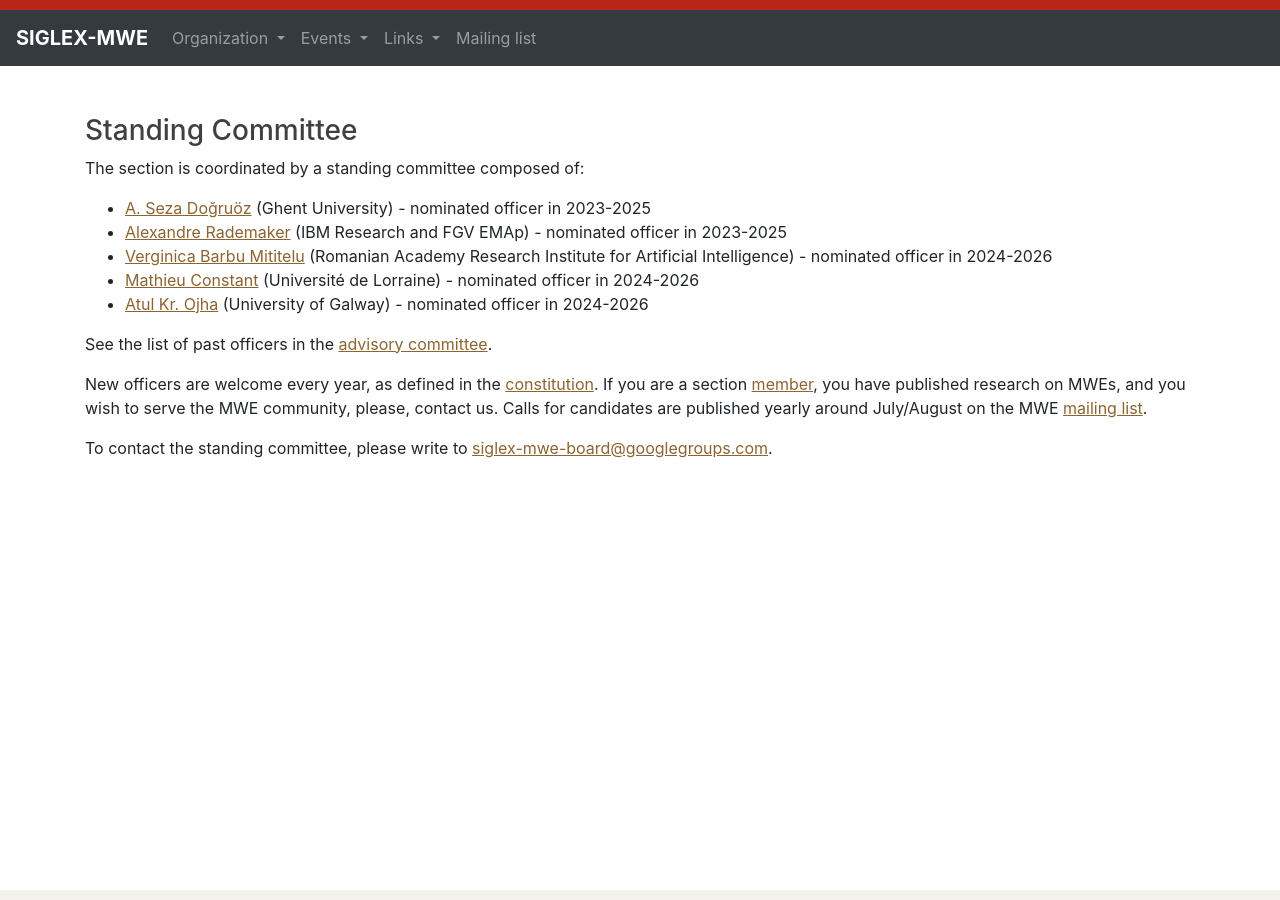
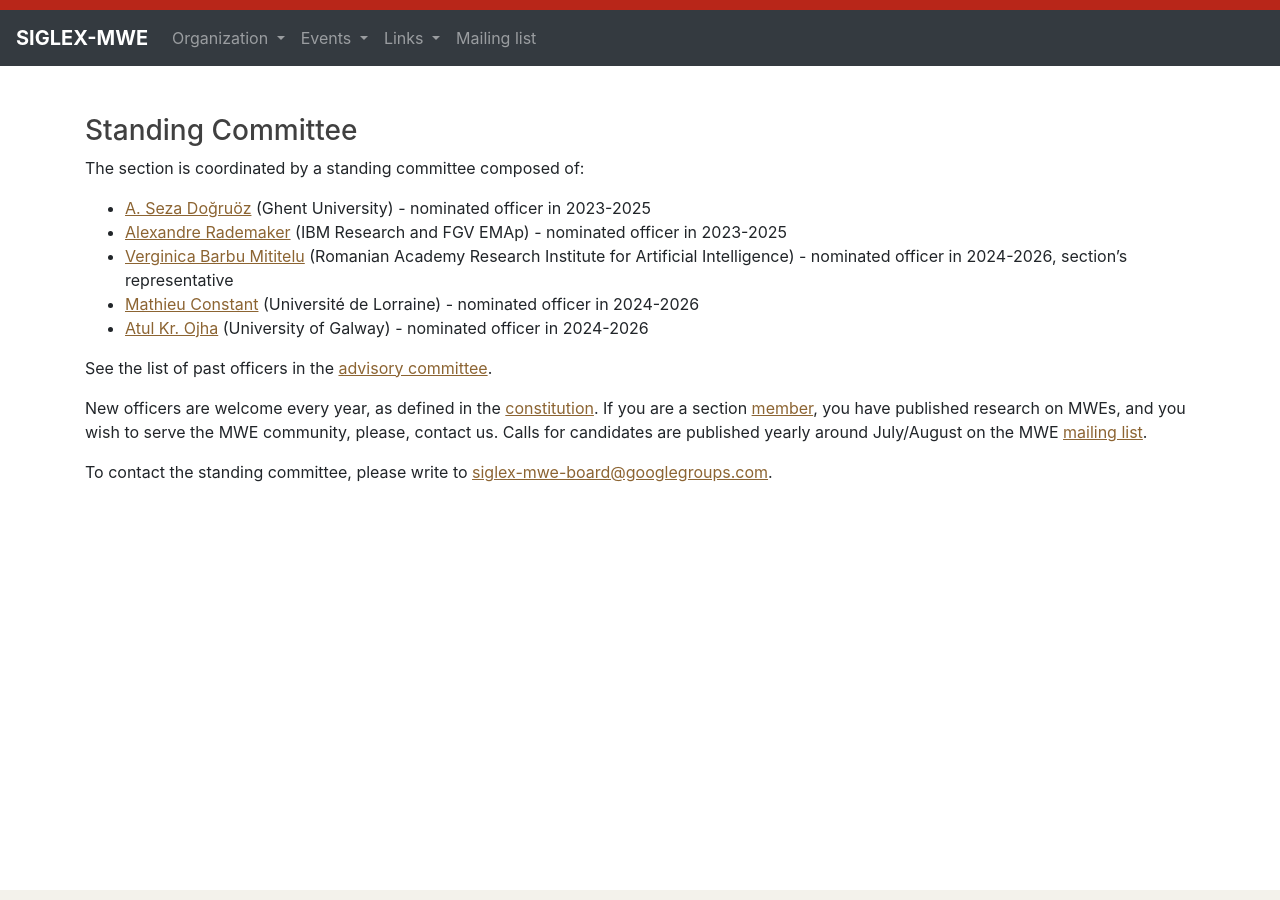
Before and after one commit to multiword/multiword.github.io, a Jekyll site: the page built from organization/standingcommittee.md, in a window 1280 px wide. Built offline with Jekyll 4.4.1, drawn with Linux system fonts in a browser that asks for light colours.

Commit message:
Update standingcommittee.md

```diff
--- a/organization/standingcommittee.md
+++ b/organization/standingcommittee.md
@@ -9,7 +9,7 @@ The section is coordinated by a standing committee composed of:
 
 - [A. Seza Doğruöz](https://research.flw.ugent.be/en/as.dogruoz) (Ghent University) - nominated officer in 2023-2025
 - [Alexandre Rademaker](http://arademaker.github.io/) (IBM Research and FGV EMAp) - nominated officer in 2023-2025
-- [Verginica Barbu Mititelu](https://www.opereta.ro/spectacole/rebecca-2/) (Romanian Academy Research Institute for Artificial Intelligence) - nominated officer in 2024-2026
+- [Verginica Barbu Mititelu](https://www.opereta.ro/spectacole/rebecca-2/) (Romanian Academy Research Institute for Artificial Intelligence) - nominated officer in 2024-2026, section's representative
 - [Mathieu Constant](https://perso.atilf.fr/mconstant/) (Université de Lorraine) - nominated officer in 2024-2026
 - [Atul Kr. Ojha](https://www.universityofgalway.ie/science-engineering/staff-profiles/atulkumarojha/) (University of Galway) - nominated officer in 2024-2026
 
```
